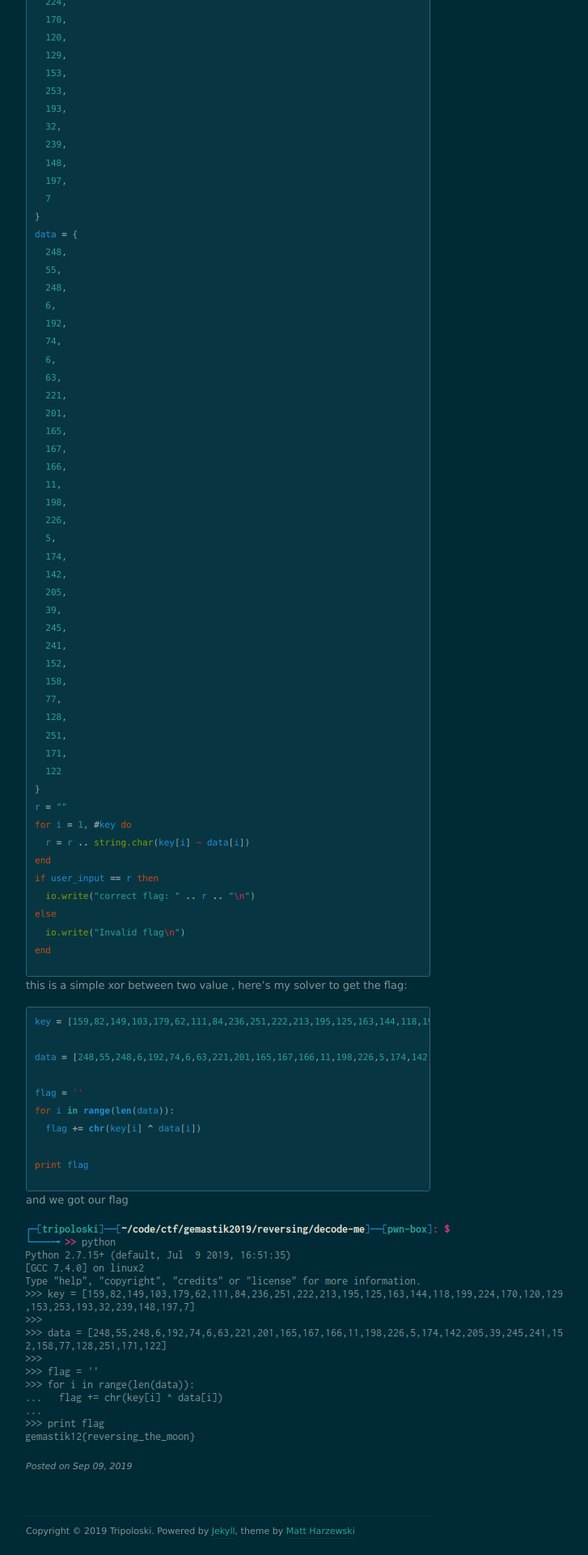
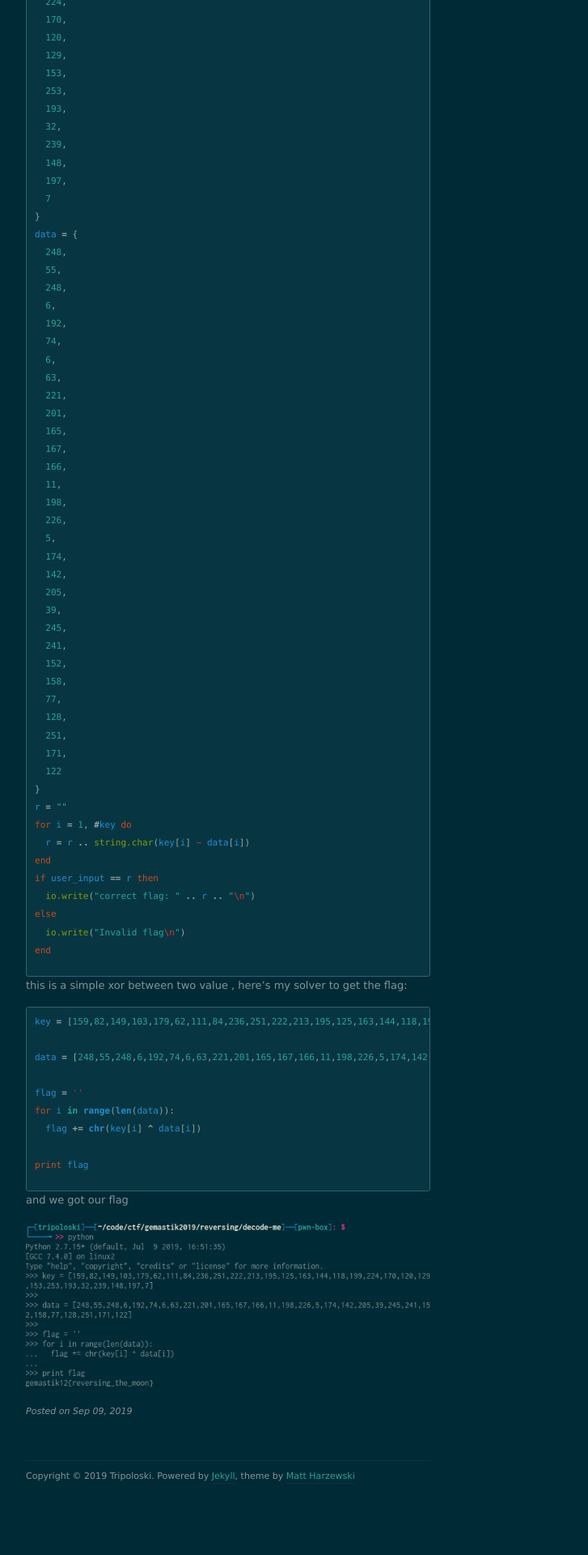
Before and after one commit to tripoloski1337/tripoloski1337.github.io, a Jekyll site: the page built from _posts/2019-10-03-reverse-engineering-lua-bytecode.markdown, in a window 1280 px wide. Shown: the part 2365-4285 px from the top of the page at 81% size, without its empty margins (358-1085 px from the left). Built offline with Jekyll 4.4.1, drawn with Linux system fonts in a browser that asks for light colours; nearby versions of some CDN libraries; after the commit the page ends 4218 px from its top, so only the background shows below that.

Commit message:
fixing image

```diff
--- a/_posts/2019-10-03-reverse-engineering-lua-bytecode.markdown
+++ b/_posts/2019-10-03-reverse-engineering-lua-bytecode.markdown
@@ -153,4 +153,4 @@ print flag
 
 and we got our flag
 
-<img src="/images/2019-10-03-174334_664x273_scrot.png" class="center">
+<img src="/images/2019-10-03-174334_664x273_scrot.png" class="center" style="width: 500px;">
```
